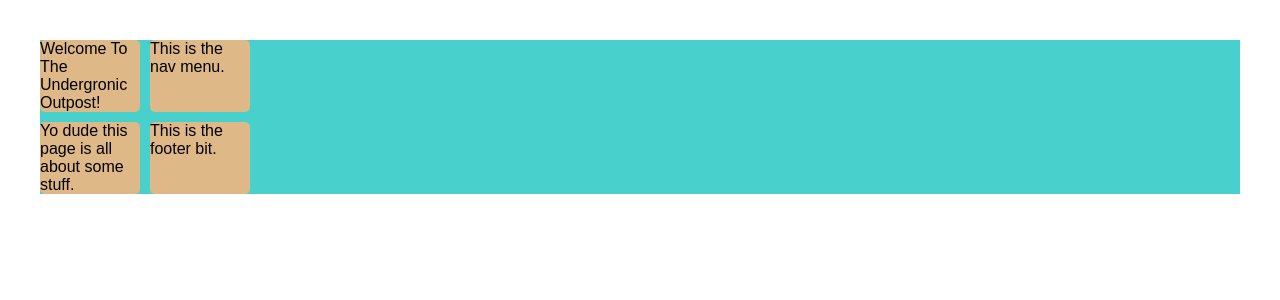
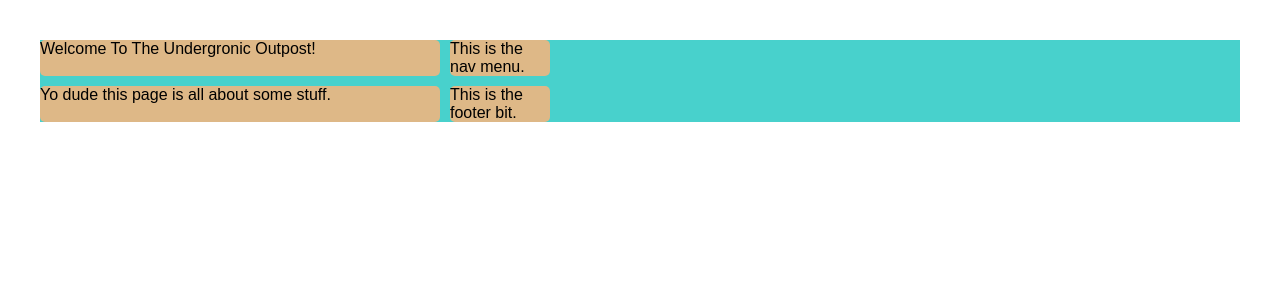
Before and after one commit to AnhDiep17/anh-next-exploration-2, a Next.js app: page / in a window 1280 px wide. Shown: the top 300 px of the page. Built offline with nearby package versions, Linux system fonts and the light colour scheme.

Commit message:
try different widths

```diff
--- a/styles.css
+++ b/styles.css
@@ -6,7 +6,7 @@
 .wrapper {
     display: grid;
     background-color: mediumturquoise;
-    grid-template-columns: 100px 100px;
+    grid-template-columns: 400px 100px;
     grid-gap: 10px;
 }
 
```
